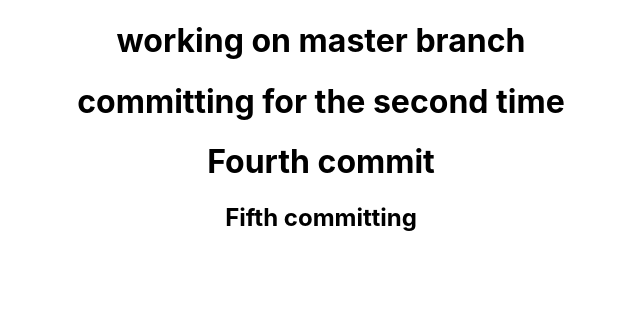
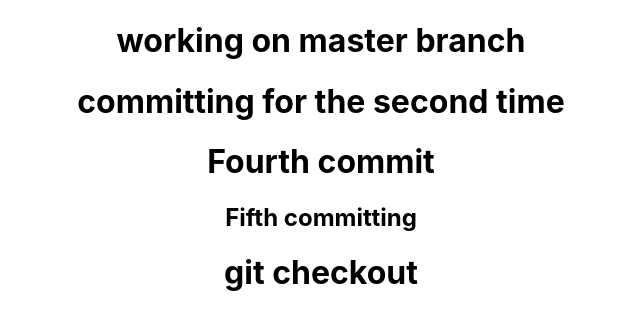
Before and after one commit to kipkorirgideon/finalTesting, a React (Create React App) app: page / in a window 1280 px wide. Shown: the top 330 px of the page, without its empty margins (319-959 px from the left). Built offline with nearby package versions, Linux system fonts and the light colour scheme.

Commit message:
sixth changes

```diff
--- a/src/App.js
+++ b/src/App.js
@@ -8,6 +8,7 @@ function App() {
       <h1>committing for the second time</h1>
       <h1>Fourth commit</h1>
       <h2>Fifth committing</h2>
+      <h1>git checkout </h1>
 
     </div>
   );
```
